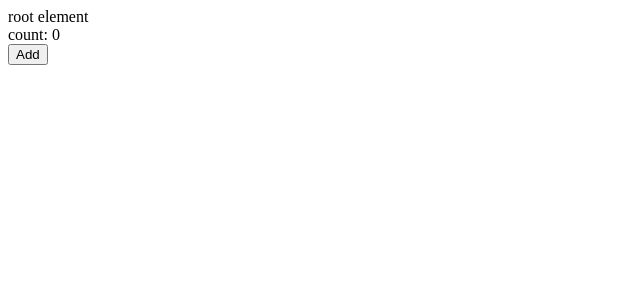
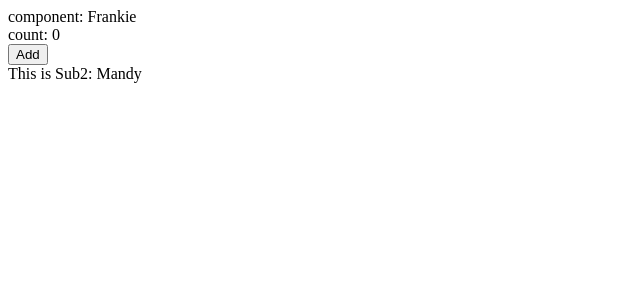
Before and after one commit to toFrankie/react-ts-demo, a React app: page / in a window 1280 px wide. Shown: the top 300 px of the page, without its empty margins (0-640 px from the left). Built offline with nearby package versions, Linux system fonts and the light colour scheme.

Commit message:
perf: 拆分组件

```diff
--- a/src/index.jsx
+++ b/src/index.jsx
@@ -8,3 +8,12 @@ import Root from './root'
 
 const rootEl = document.getElementById('root')
 render(<Root />, rootEl)
+
+if (module.hot) {
+  module.hot.accept('./root', () => {
+    import('./root.jsx').then(module => {
+      const NextRoot = module.default
+      render(<NextRoot/>, rootEl)
+    })
+  })
+}
--- /dev/null
+++ b/src/js/components/Sub1.jsx
@@ -0,0 +1,25 @@
+import React, { useState, Component } from 'react'
+
+export default class Sub extends Component {
+  constructor(props) {
+    super(props)
+    this.state = {
+      count: 0,
+    }
+    this.setCount = this.setCount.bind(this)
+  }
+
+  setCount() {
+    this.setState({ count: this.state.count + 1 })
+  }
+
+  render() {
+    return (
+      <div>
+        <div>component: { this.props.name }</div>
+        <div>count: {this.state.count}</div>
+        <button onClick={this.setCount}>Add</button>
+      </div>
+    )
+  }
+}
--- /dev/null
+++ b/src/js/components/Sub2.jsx
@@ -0,0 +1,5 @@
+export default function Sub2(props) {
+  return (
+    <div>This is Sub2: { props.name }</div>
+  )
+}
--- a/src/root.jsx
+++ b/src/root.jsx
@@ -1,53 +1,18 @@
 import React, { useState, Component } from 'react'
+import Sub1 from './js/components/Sub1'
+import Sub2 from './js/components/Sub2'
 
-export default function Root(props) {
-  const [count, setCount] = useState(0)
+export default class Root extends Component {
+  state = {
+    name: 'Root'
+  }
 
-  return (
-    <div>
-      root element
-      <div>count: {count}</div>
-      <button
-        onClick={() => {
-          setCount(count + 1)
-        }}
-      >
-        Add
-      </button>
-    </div>
-  )
+  render() {
+    return (
+      <div>
+        <Sub1 name="Frankie" />
+        <Sub2 name="Mandy" />
+      </div>
+    )
+  }
 }
-
-// class Sub extends Component {
-//   constructor(props) {
-//     super(props)
-//     this.state = {
-//       count: 0,
-//     }
-//     this.setCount = this.setCount.bind(this)
-//   }
-
-//   setCount() {
-//     this.setState({ count: this.state.count + 1 })
-//   }
-
-//   render() {
-//     return (
-//       <div>
-//         root element
-//         <div>count: {this.state.count}</div>
-//         <button onClick={this.setCount}>Add</button>
-//       </div>
-//     )
-//   }
-// }
-
-// export default class Root extends Component {
-//   state = {
-//     name: 'Root'
-//   }
-
-//   render() {
-//     return <Sub name="Frankie" />
-//   }
-// }
```
Also changed, not shown: src/js/components/Sub3.jsx (added, +17 -0 lines).
